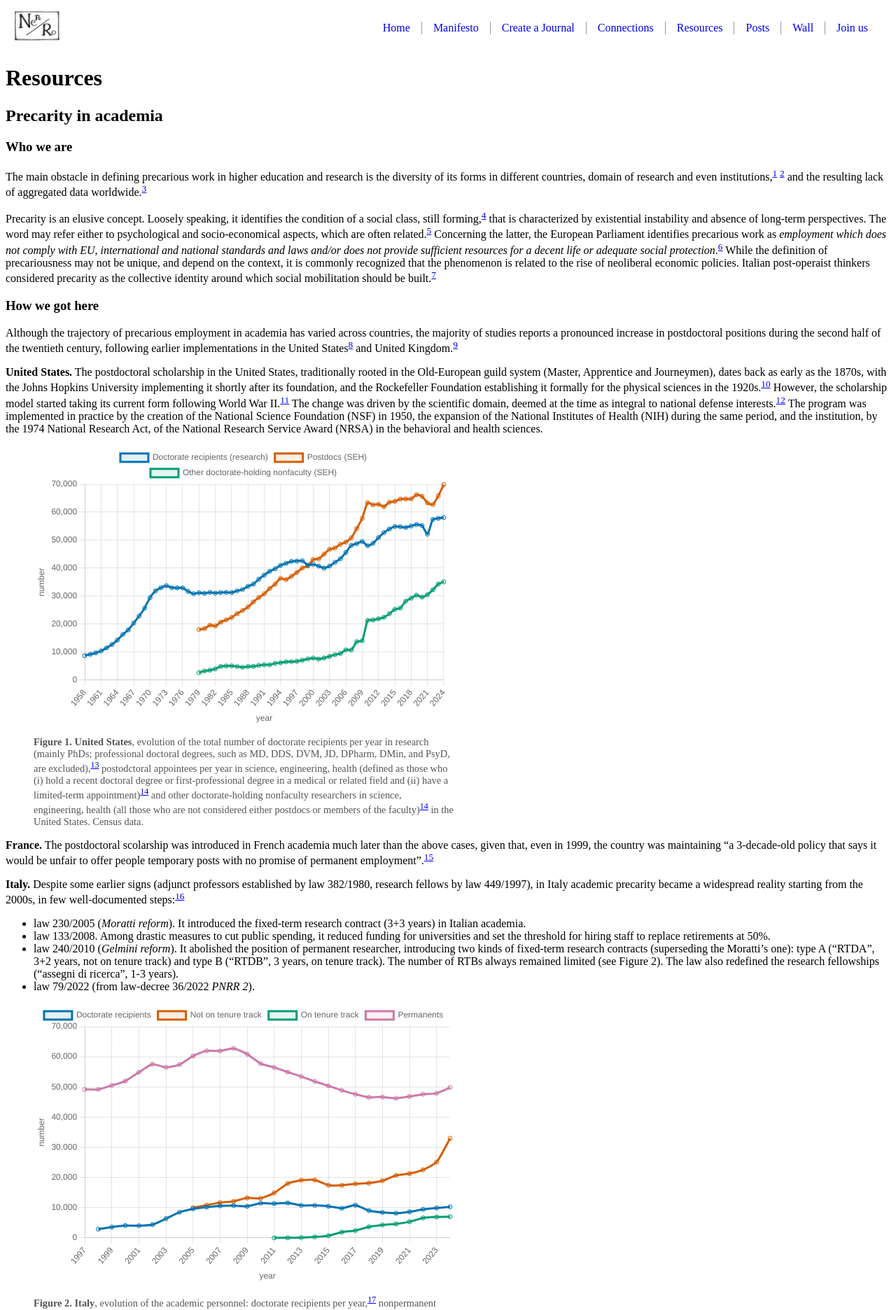
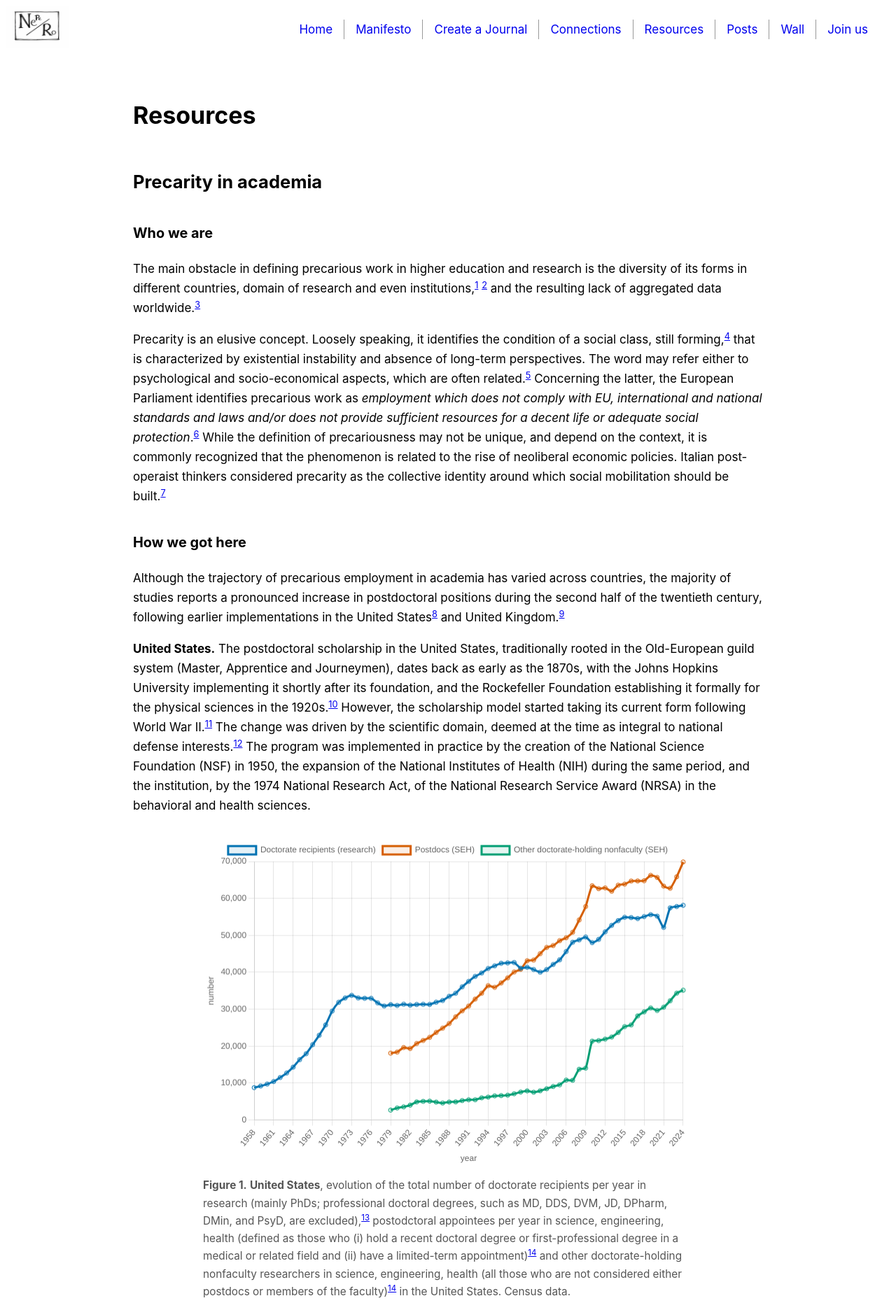
Before and after one commit to NPR-Nepero/nepero, a Jekyll site: the page built from resources.md, in a window 1280 px wide. Shown: the top 1872 px of the page at 70% size. Built offline with Jekyll 4.4.1, drawn with Linux system fonts in a browser that asks for light colours; some of the changed text lies outside the part shown.

Commit message:
minor style adjustments

```diff
--- a/_includes/refs.md
+++ b/_includes/refs.md
@@ -28,11 +28,10 @@
 
 [^villani2025italy]: M. Villani. "[Early Career Academics in Italia: scenari in divenire delle riforme del pre-ruolo](https://romatrepress.uniroma3.it/wp-content/uploads/2025/05/7.-Villani.pdf)". In [L'università dall'autonomia all'eteronomia](https://dx.doi.org/10.13134/979-12-5977-462-0)", Roma Tre-Press (2025)
 
-[^agrigep]: K. Paksi, K. Tardos. "[Gender and Precarity in Academia](https://agrigep.eu/wp-content/uploads/2024/12/AGRIGEP_Fact_Sheet_WomenPrecarity_2024_0829_clear_version2.pdf)". AGRIGEP factsheet n°5, Horizon Europe
-project (2024)
+[^agrigep]: K. Paksi, K. Tardos. "[Gender and Precarity in Academia](https://agrigep.eu/wp-content/uploads/2024/12/AGRIGEP_Fact_Sheet_WomenPrecarity_2024_0829_clear_version2.pdf)". AGRIGEP factsheet n°5, Horizon Europe project (2024)
 
 [^biglia]: B. Biglia, J. B. Martí. “[Precarity](https://doi.org/10.1007/978-1-4614-5583-7_230)”. In: Encyclopedia of Critical Psychology, pp. 1488–1491, Springer New York (2014)
 
 [^euparl]: "[European Parliament resolution of 4 July 2017 on working conditions and precarious employment](https://www.europarl.europa.eu/doceo/document/TA-8-2017-0290_EN.html) (2017)
 
-[^negri2005multitude]: A. Negri, M. Hardt, D. Camfield. "Multitude: war and democracy in the age of empire". In: Labour 56, p. 359 (2005)
+[^negri2005multitude]: A. Negri, M. Hardt, D. Camfield. "[Multitude: War and Democracy in the Age of Empire](https://www.google.com/search?tbm=bks&q=isbn:1594200246)". In: Labour 56, p. 359 (2005)
--- a/_layouts/default.html
+++ b/_layouts/default.html
@@ -36,7 +36,7 @@
     <button class="nav-toggle"
             aria-label="Toggle navigation"
             aria-expanded="false">
-      ☰
+	      ☰
     </button>
 
 
--- a/assets/css/style.css
+++ b/assets/css/style.css
@@ -1,3 +1,47 @@
+/* Improve typography */
+body {
+  font-family: -apple-system, BlinkMacSystemFont, "Segoe UI", Roboto, Helvetica, Arial, sans-serif;
+  line-height: 1.65;
+  font-size: 17px;
+}
+
+/* Narrower reading width */
+main {
+  max-width: 900px;     /* limit reading width */
+  margin: 0 auto;       /* center horizontally */
+  padding: 0 20px;     /* breathing space on mobile */
+}
+
+h1, h2, h3, h4 {
+  margin-top: 1.8em;
+}
+
+/* Make footnote superscripts inline with text height */
+sup {
+  line-height: 1;        /* prevent extra height */
+  vertical-align: text-top; /* align closer to text */
+  font-size: 0.75em;     /* keep it smaller */
+}
+
+footer {
+  /*
+  font-size: 80%;
+  font-family: Arial, serif;
+  */
+  color: #a6a2a0;
+  text-align: center;
+  margin-top: 6em;
+  border-top: 1px solid lightgrey;
+  padding-top: 2em;
+  margin-bottom: 4em;
+}
+
+footer a {
+  text-decoration: none;
+  color: #a6a2a0;
+  text-decoration: underline;
+}
+
 
 .site-header {
   position: relative; /* REQUIRED for dropdown positioning */
@@ -29,33 +73,9 @@
   border-right: 1px solid #999;
 }
 
-footer {
-  /*
-  font-size: 80%;
-  font-family: Arial, serif;
-  */
-  color: #a6a2a0;
-  text-align: center;
-  margin-top: 6em;
-  border-top: 1px solid lightgrey;
-  padding-top: 2em;
-  margin-bottom: 4em;
-}
-
-footer a {
-  text-decoration: none;
-  color: #a6a2a0;
-  text-decoration: underline;
-}
-
-
- /* Toggle button (hidden on desktop) */
-.nav-toggle {
-  display: none;
-}
-
 .chart-figure {
-  max-width:600px;
+  max-width: 700px;
+  margin: 2em auto;
 }
 
 .chart-figure figcaption {
@@ -65,9 +85,38 @@ footer a {
 }
 
 .chart-figure canvas {
+  width: 100%;
+  height: 350px;
 }
 
 /* ===== Collapsed (mobile) navigation ===== */
+
+ /* Toggle button (hidden on desktop) */
+.nav-toggle {
+  height: 50px;
+  width: 50px;
+  display: none; /* hidden on desktop */
+  background-color: #fff;        /* white, matches page background */
+  color: #222;                   /* dark icon color */
+  border: 1px solid #222;        /* subtle black border */
+  padding: 0.4em 0.6em;
+  font-size: 1.2em;
+  cursor: pointer;
+  transition: background-color 0.2s ease, transform 0.1s ease;
+  box-shadow: 0 1px 3px rgba(0,0,0,0.1);
+  align-items: center;
+  justify-content: center;
+}
+
+/* Hover / tap effect */
+.nav-toggle:hover {
+  background-color: #f5f5f5;     /* subtle gray on hover */
+  transform: scale(1.05);
+}
+
+.nav-toggle:active {
+  transform: scale(0.95);
+}
 
 .site-header.is-collapsed {
   position: relative;
@@ -82,10 +131,8 @@ footer a {
   position: absolute;
   top: 100%;
   right: 0;
-
   flex-direction: column;
   align-items: flex-start;  /* keep links aligned left */
-
   background: white;
   border: 1px solid #ddd;
   padding: 1rem;
--- a/resources.md
+++ b/resources.md
@@ -32,7 +32,7 @@ Although the trajectory of precarious employment in academia has varied across c
 
 **France.** The postdoctoral scolarship was introduced in French academia much later than the above cases, given that, even in 1999, the country was maintaining "a 3-decade-old policy that says it would be unfair to offer people temporary posts with no promise of permanent employment".[^balter1999europe]
 
-**Italy.** Despite some earlier signs (adjunct professors established by law 382/1980, research fellows by law 449/1997), in Italy academic precarity became a widespread reality starting from the 2000s, in few well-documented steps:[^villani2025italy]
+**Italy.** Despite some earlier signs (adjunct professors established by law 382/1980, research fellows by law 449/1997), in Italy precarity became a widespread reality in Universities starting from the 2000s, in few well-documented steps:[^villani2025italy]
 - law 230/2005 (*Moratti reform*). It introduced the fixed-term research contract (3+3 years) in Italian academia.
 - law 133/2008. Among drastic measures to cut public spending, it reduced funding for universities and set the threshold for hiring staff to replace retirements at 50%.
 - law 240/2010 (*Gelmini reform*). It abolished the position of permanent researcher, introducing two kinds of fixed-term research contracts (superseding the Moratti's one): type A ("RTDA", 3+2 years, not on tenure track) and type B ("RTDB", 3 years, on tenure track). The number of RTBs always remained limited (see Figure 2). The law also redefined the research fellowships ("assegni di ricerca", 1-3 years).
```
